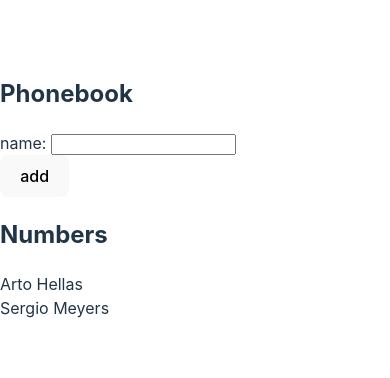
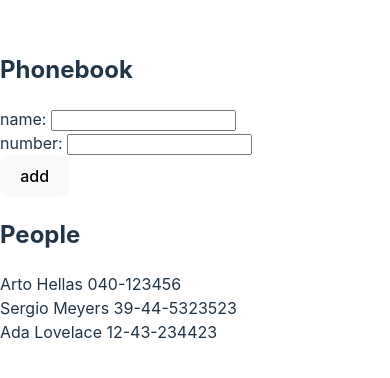
Before and after one commit to phamdustin/fso_submissions, a React (Vite) app in the folder part2/phonebook/: page / in a window 390 px wide. Shown: the part 234-612 px from the top of the page. Built offline with nearby package versions, Linux system fonts and the light colour scheme.

Commit message:
Completed exercise 2.8, adding in phone numbers

```diff
--- a/part2/phonebook/src/App.jsx
+++ b/part2/phonebook/src/App.jsx
@@ -2,44 +2,64 @@ import { useState } from 'react'
 
 const PrintAllNames = ({people}) => {
   return (
-    <div>{people.map(person => <main>{person.name}</main>)}</div>
+    <div>{people.map(person => <main>{person.name} {person.number}</main>)}</div>
   )
 
 }
 
+const App = () => {
+  const [persons, setPersons] = useState([
+    { id: 1, name: 'Arto Hellas', number: '040-123456'},
+    { id: 2, name: 'Sergio Meyers', number: '39-44-5323523'},
+    { id: 3, name: 'Ada Lovelace', number: '12-43-234423'}
+  ])
 
-const App = () => {
-  const [persons, setPersons] = useState(
-    [{ id: 1, name: 'Arto Hellas' }, {id: 2,name: 'Sergio Meyers'}])
   const [newName, setNewName] = useState('')
+  const [newNumber, setNewNumber] = useState('')
 
-  const addName = (event) => {
+  const addPerson = (event) => {
     event.preventDefault()
     const personObject = {
       id: String(persons.length+1),
-      name: newName
+      name: newName,
+      number: newNumber
     }
-    setPersons(persons.concat(personObject))
-    setNewName('')
-    console.log("Adding", event.target)
+    var same = persons.find(function(person) {
+      return person.name === personObject.name
+    })
+
+    if (!same) {
+      setPersons(persons.concat(personObject))
+      setNewName('')
+      setNewNumber('')
+      console.log("Added " + personObject.name)
+    } else {
+      alert(`${personObject.name} is already in the phonebook.`)
+    }
   }
   const handleNameChange = (event) => {
     console.log(event.target.value)
     setNewName(event.target.value)
-
+  }
+  const handleNumberChange = (event) => {
+    console.log(event.target.value)
+    setNewNumber(event.target.value)
   }
   return (
     <div>
       <h2>Phonebook</h2>
-      <form onSubmit={addName}>
+      <form onSubmit={addPerson}>
         <div>
           name: <input value={newName} onChange={handleNameChange}/>
+        </div>
+        <div>
+          number: <input value={newNumber} onChange={handleNumberChange}/>
         </div>
         <div>
           <button type="submit">add</button>
         </div>
       </form>
-      <h2>Numbers</h2>
+      <h2>People</h2>
 
       <PrintAllNames people={persons}/>
     </div>
```
